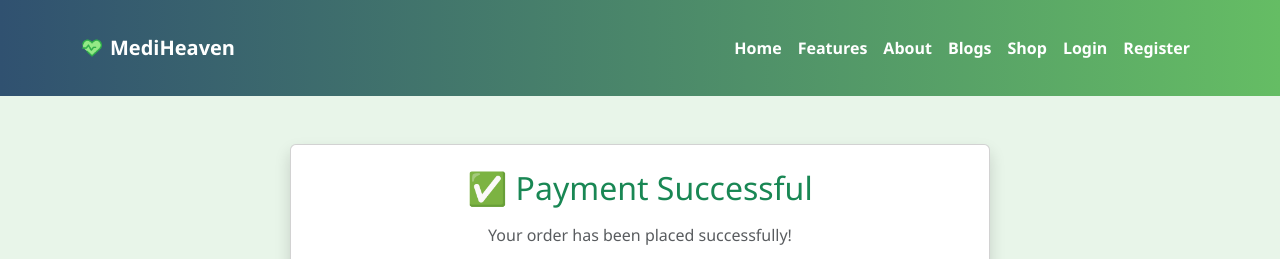
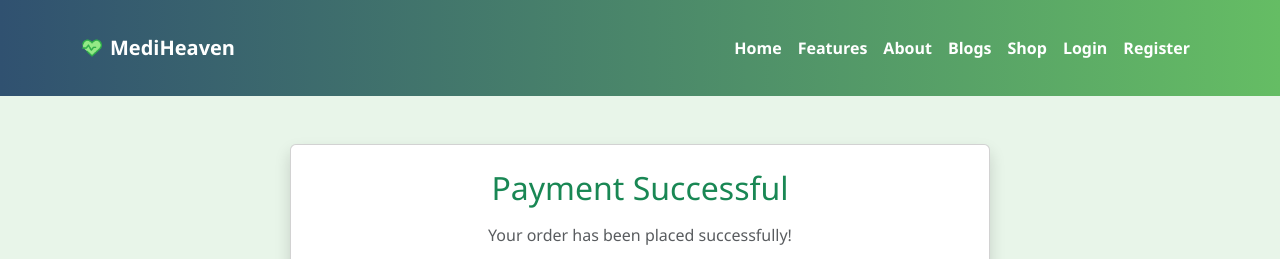
Before and after one commit to Ravidujee19/MediHeaven, a React (Create React App) app in the folder frontend/: page /payment-success in a window 1280 px wide. Shown: the top 259 px of the page. Built offline with nearby package versions, Linux system fonts and the light colour scheme; no server answers.

Commit message:
frontend for Cart and payment

```diff
--- a/frontend/src/Components/Product/Cart.jsx
+++ b/frontend/src/Components/Product/Cart.jsx
@@ -9,7 +9,7 @@ import Swal from "sweetalert2";
 
 function Cart() {
   // const { products, currency, cartItems, updateQuantity, handleCheckout } = useContext(ShopContext);
-  const navigate = useNavigate(); // rj
+  const navigate = useNavigate();
   const {
     products,
     currency,
@@ -48,32 +48,6 @@ function Cart() {
       return;
     }
 
-    // Swal.fire({
-    //   title: "Processing Payment...",
-    //   timer: 1500,
-    //   timerProgressBar: true,
-    //   didOpen: () => {
-    //     Swal.showLoading();
-    //   },
-    //   willClose: () => {
-    //     // ✅ Save shipping and cart before clearing
-    //     const currentCart = JSON.parse(localStorage.getItem("cartItems")) || {};
-    //     localStorage.setItem("shipping_address", shippingInfo.address);
-    //     localStorage.setItem("shipping_phone", shippingInfo.phone);
-    //     localStorage.setItem("cart_temp", JSON.stringify(currentCart));
-
-    //     clearCart();
-
-    //     // ✅ Success popup with link
-    //     Swal.fire({
-    //       icon: "success",
-    //       title: "Payment Successful!",
-    //       html: `<p>Your order has been placed.</p><a href="/card" class="btn btn-success mt-3">Continue Shopping</a>`,
-    //       showConfirmButton: false,
-    //     });
-    //   },
-    // });
-
     Swal.fire({
       title: "Processing Payment...",
       timer: 1500,
@@ -89,7 +63,7 @@ function Cart() {
 
         clearCart();
 
-        // ✅ Show success alert without a link
+        // Show success alert
         Swal.fire({
           icon: "success",
           title: "Payment Successful!",
@@ -97,7 +71,7 @@ function Cart() {
           showConfirmButton: false,
           timer: 2000,
           willClose: () => {
-            navigate("/card"); // ✅ Redirect using React Router
+            navigate("/card"); // Redirect using React Router
           },
         });
       },
@@ -211,21 +185,6 @@ function Cart() {
                       })
                     }
                   />
-//                   <input
-//   type="text"
-//   className="form-control"
-//   placeholder="Enter your phone number"
-//   value={shippingInfo.phone}
-//   maxLength={10}
-//   onChange={(e) => {
-//     const value = e.target.value;
-//     // Allow only digits using regex
-//     if (/^\d*$/.test(value) && value.length <= 10) {
-//       setShippingInfo({ ...shippingInfo, phone: value });
-//     }
-//   }}
-// />
-
                   }
                 </div>
 
--- a/frontend/src/Components/Product/CartTotal.jsx
+++ b/frontend/src/Components/Product/CartTotal.jsx
@@ -29,6 +29,7 @@ function CartTotal() {
         Proceed to Checkout
       </button> */}
     </div>
+
   );
 }
 
--- a/frontend/src/Components/Product/PaymentSuccess.jsx
+++ b/frontend/src/Components/Product/PaymentSuccess.jsx
@@ -10,7 +10,6 @@ const PaymentSuccess = () => {
   const [phone, setPhone] = useState('');
 
   useEffect(() => {
-    // ✅ Log and load
     const storedCart = JSON.parse(localStorage.getItem("cart_temp")) || {};
     const shippingAddr = localStorage.getItem("shipping_address");
     const shippingPhone = localStorage.getItem("shipping_phone");
@@ -39,7 +38,6 @@ const PaymentSuccess = () => {
     setSummaryItems(items);
     setTotal(calculatedTotal);
 
-    // ✅ Clean up after reading
     localStorage.removeItem("cart_temp");
     localStorage.removeItem("shipping_address");
     localStorage.removeItem("shipping_phone");
@@ -48,7 +46,7 @@ const PaymentSuccess = () => {
   return (
     <div className="container py-5 text-center">
       <div className="card shadow p-4 mx-auto" style={{ maxWidth: '700px' }}>
-        <h2 className="text-success mb-3">✅ Payment Successful</h2>
+        <h2 className="text-success mb-3">Payment Successful</h2>
         <p className="text-muted mb-4">Your order has been placed successfully!</p>
 
         <div className="text-start mb-4">
--- a/frontend/src/Components/Product/Paymentcart.jsx
+++ b/frontend/src/Components/Product/Paymentcart.jsx
@@ -93,7 +93,6 @@ function PaymentCart() {
 
   </div>
 </div>
-
     </div>
     <Footer/>
     </>
--- a/frontend/src/Components/Product/Title.jsx
+++ b/frontend/src/Components/Product/Title.jsx
@@ -1,4 +1,5 @@
 import React from 'react';
+
 
 function Title({ text1, text2 }) {
   return (
```
